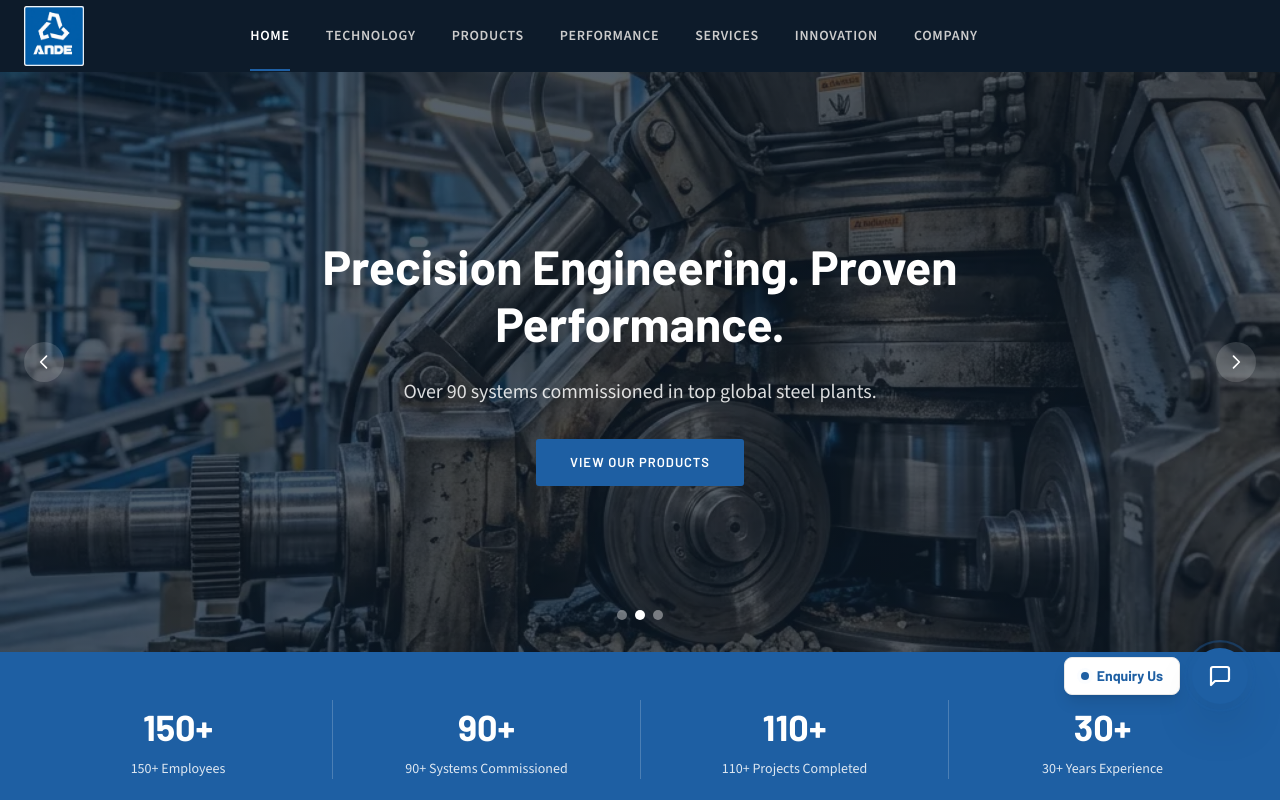
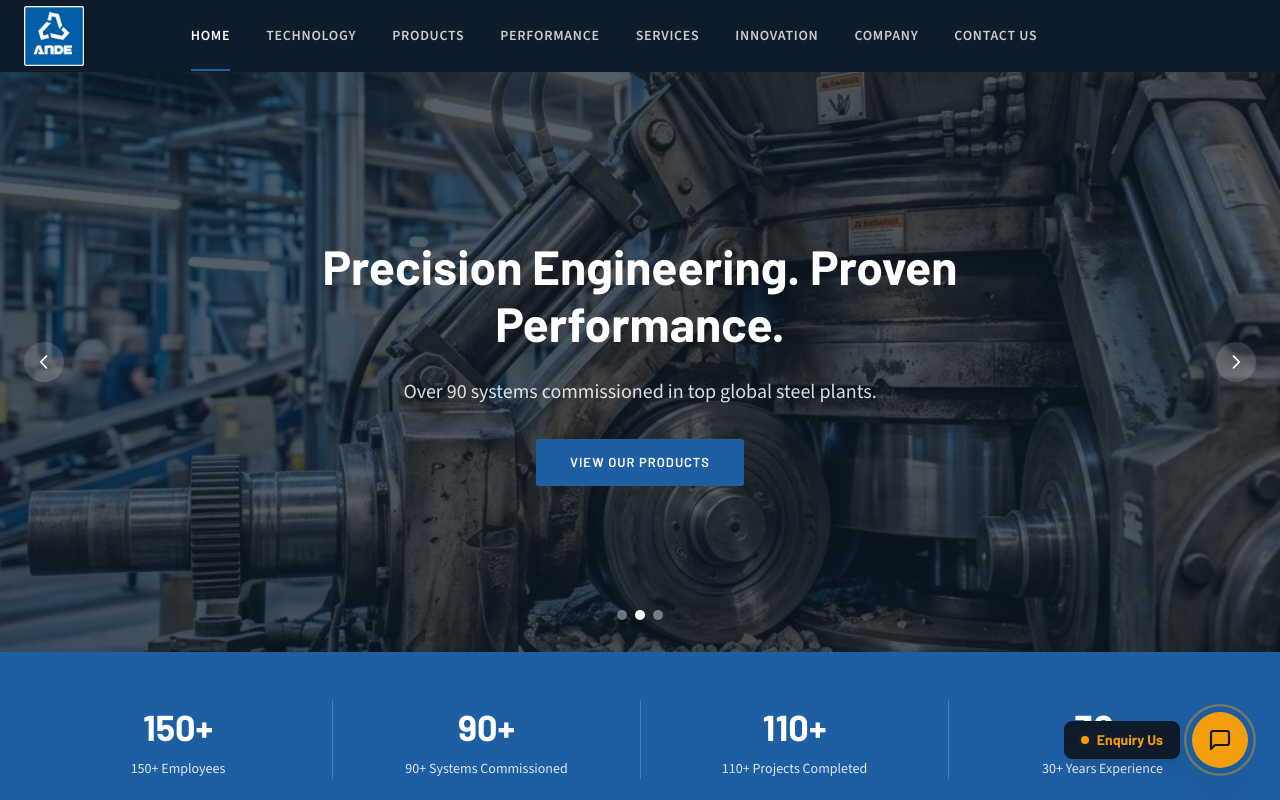
Before and after one commit to royal300/ande_industry, a React (Vite) app: page / in a window 1280 px wide. Shown: the top 800 px of the page. Built offline with nearby package versions, Linux system fonts and the light colour scheme.

Commit message:
Reposition and style floating buttons, add Contact Us to navbar, and modify email settings

```diff
--- a/server.js
+++ b/server.js
@@ -76,7 +76,7 @@ app.post('/api/enquiry', async (req, res) => {
   if (subject) {
     emailSubject = `Contact Form: ${subject} (from ${name || 'N/A'}${company ? ` - ${company}` : ''})`;
   } else {
-    emailSubject = `Quick Enquiry from ${name || 'N/A'} (${mobile || 'N/A'})`;
+    emailSubject = `Quick Enquiry from ${name || 'N/A'}`;
   }
 
   try {
@@ -88,7 +88,7 @@ app.post('/api/enquiry', async (req, res) => {
       },
       body: JSON.stringify({
         from: process.env.FROM_EMAIL || "ANDE Enquiry <onboarding@resend.dev>",
-        to: process.env.TO_EMAIL || "karamit819@gmail.com",
+        to: process.env.TO_EMAIL || "info@andeiptl.com",
         reply_to: email, // Set the Reply-To header to the submitter's email
         subject: emailSubject,
         html: htmlContent
--- a/src/components/common/BackToTop.jsx
+++ b/src/components/common/BackToTop.jsx
@@ -24,7 +24,10 @@ export default function BackToTop() {
   };
 
   return (
-    <div className={`fixed bottom-8 right-8 z-50 transition-opacity duration-300 ${isVisible ? 'opacity-100' : 'opacity-0 pointer-events-none'}`}>
+    <div
+      className={`fixed z-50 transition-opacity duration-300 ${isVisible ? 'opacity-100' : 'opacity-0 pointer-events-none'}`}
+      style={{ right: '38px', bottom: '104px' }}
+    >
       <button
         onClick={scrollToTop}
         className="w-[44px] h-[44px] flex items-center justify-center rounded-full shadow-lg transition-colors duration-200 focus:outline-none"
--- a/src/components/common/EnquiryFloat.jsx
+++ b/src/components/common/EnquiryFloat.jsx
@@ -128,7 +128,7 @@ export default function EnquiryFloat() {
           position: absolute;
           inset: -4px;
           border-radius: 50%;
-          border: 2px solid #1e5fa3;
+          border: 2px solid #f59e0b;
           animation: pulse-ring-anim 2s infinite;
           pointer-events: none;
         }
@@ -140,11 +140,11 @@ export default function EnquiryFloat() {
       `}</style>
 
       {/* Floating Button Container */}
-      <div className="fixed bottom-24 right-8 z-50 flex items-center select-none font-sans">
+      <div className="fixed bottom-8 right-8 z-50 flex items-center select-none font-sans">
 
         {/* Tooltip Label */}
         <div
-          className={`mr-3 py-2 px-4 bg-white text-[#1e5fa3] border border-[#e8e8e8] font-bold text-sm rounded-lg shadow-lg flex items-center transition-all duration-300 transform origin-right ${
+          className={`mr-3 py-2 px-4 bg-[#0d1b2a] text-[#f59e0b] border border-[#0d1b2a] font-bold text-sm rounded-lg shadow-lg flex items-center transition-all duration-300 transform origin-right ${
             showTooltip && !isOpen
               ? 'opacity-100 translate-x-0 scale-100'
               : 'opacity-0 translate-x-4 scale-95 pointer-events-none'
@@ -152,8 +152,8 @@ export default function EnquiryFloat() {
           style={{ fontFamily: 'Barlow, sans-serif' }}
         >
           <span className="flex h-2 w-2 relative mr-2">
-            <span className="animate-ping absolute inline-flex h-full w-full rounded-full bg-blue-400 opacity-75"></span>
-            <span className="relative inline-flex rounded-full h-2 w-2 bg-[#1e5fa3]"></span>
+            <span className="animate-ping absolute inline-flex h-full w-full rounded-full bg-amber-400 opacity-75"></span>
+            <span className="relative inline-flex rounded-full h-2 w-2 bg-[#f59e0b]"></span>
           </span>
           Enquiry Us
         </div>
@@ -161,10 +161,12 @@ export default function EnquiryFloat() {
         {/* Floating Round Action Button */}
         <button
           onClick={() => setIsOpen(true)}
-          className={`w-[56px] h-[56px] rounded-full flex items-center justify-center text-white shadow-2xl relative transition-all duration-300 hover:scale-105 active:scale-95 focus:outline-none ${
+          className={`w-[56px] h-[56px] rounded-full flex items-center justify-center text-[#0d1b2a] shadow-2xl relative transition-all duration-300 hover:scale-105 active:scale-95 focus:outline-none ${
             isShaking ? 'enquiry-shake' : ''
           } ${!isOpen ? 'pulse-glowing' : ''}`}
-          style={{ background: '#1e5fa3' }}
+          style={{ background: '#f59e0b' }}
+          onMouseEnter={(e) => e.currentTarget.style.background = '#d97706'}
+          onMouseLeave={(e) => e.currentTarget.style.background = '#f59e0b'}
           aria-label="Open Enquiry Form"
         >
           <svg width="24" height="24" viewBox="0 0 24 24" fill="none" stroke="currentColor" strokeWidth="2.2" strokeLinecap="round" strokeLinejoin="round">
--- a/src/data/navData.js
+++ b/src/data/navData.js
@@ -94,4 +94,9 @@ export const navItems = [
     href: '/company',
     dropdown: null,
   },
+  {
+    label: 'Contact Us',
+    href: '/company/contact',
+    dropdown: null,
+  },
 ];
```
